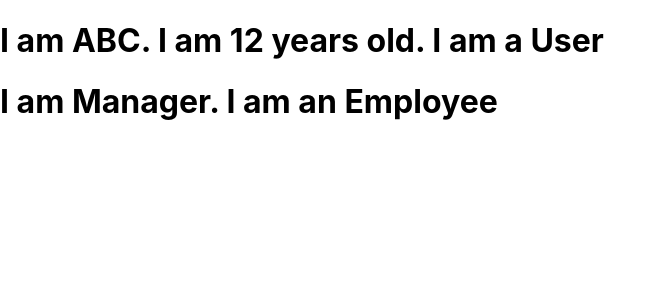
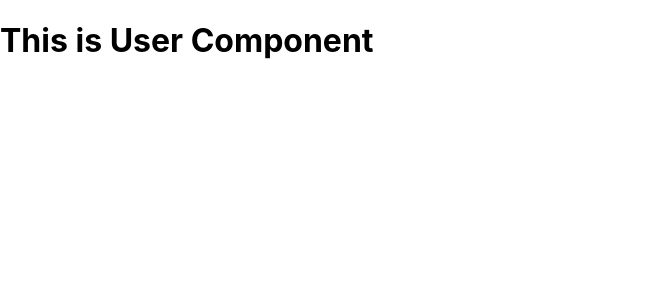
Before and after one commit to amarkumarram/react-session, a React (Create React App) app in the folder first-project/: page / in a window 1280 px wide. Shown: the top 300 px of the page, without its empty margins (0-666 px from the left). Built offline with nearby package versions, Linux system fonts and the light colour scheme.

Commit message:
first session

```diff
--- a/first-project/src/App.js
+++ b/first-project/src/App.js
@@ -1,13 +1,10 @@
 import React from 'react'
-import User from './functional-component/User'
-import Employee from './class-compoents/Employee'
+import {User} from './functional-component/User'
 
 let App = () => {
   return(
-    <>
-      <User userName="ABC" age="12" >I am a User</User>
-      <Employee desg="Manager" >I am an Employee</Employee>
-    </>
+    <User></User>
   );
 }
+
 export default App;
--- a/first-project/src/functional-component/User.js
+++ b/first-project/src/functional-component/User.js
@@ -1,9 +1,5 @@
-import React from 'react'
-
-let User = (props) => {
-    return <h1>I am {props.userName}. I am {props.age} years old. {props.children}</h1>
+export function User() {
+    return(
+        <h1>This is User Component</h1>
+    );
 }
-
-export default User;
-
-//props is immutable
```
Also changed, not shown: 1 other file (tests, documents, lock files or other folders).
